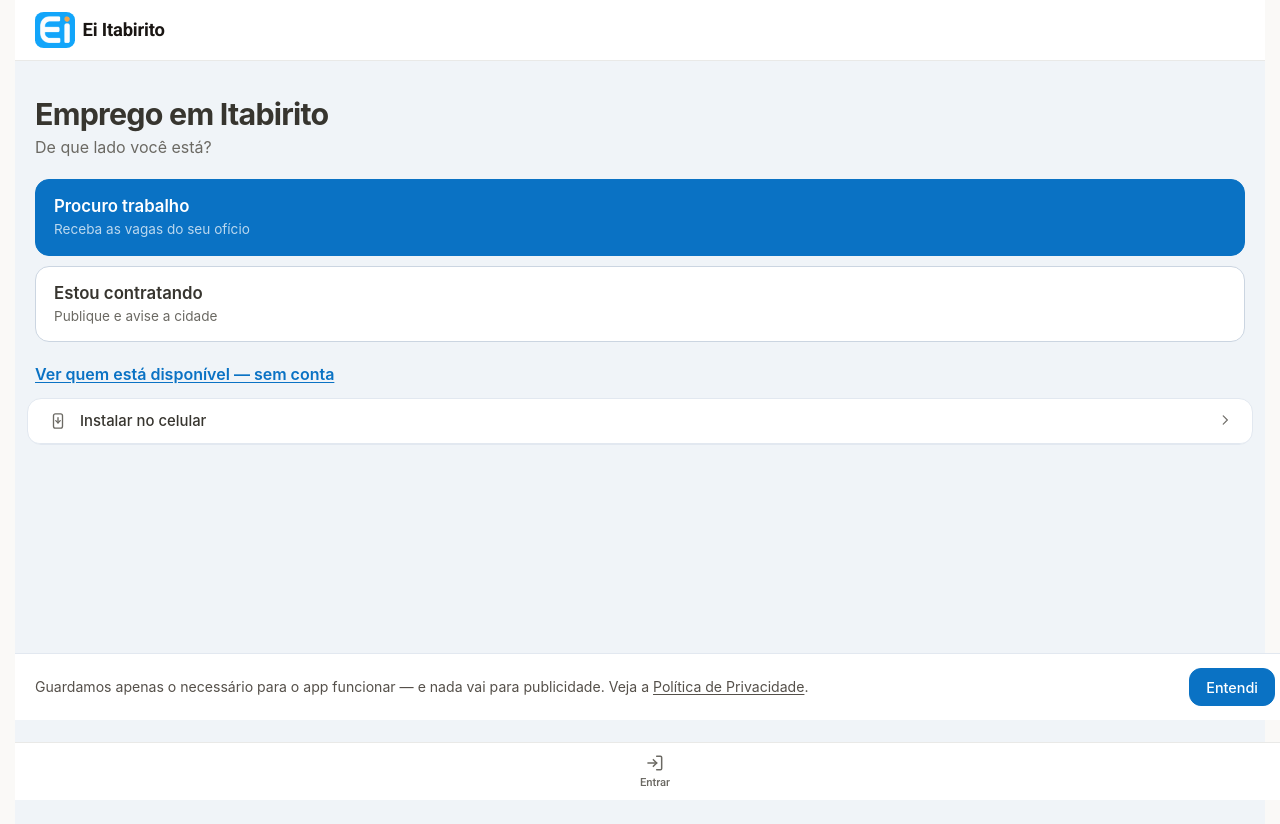
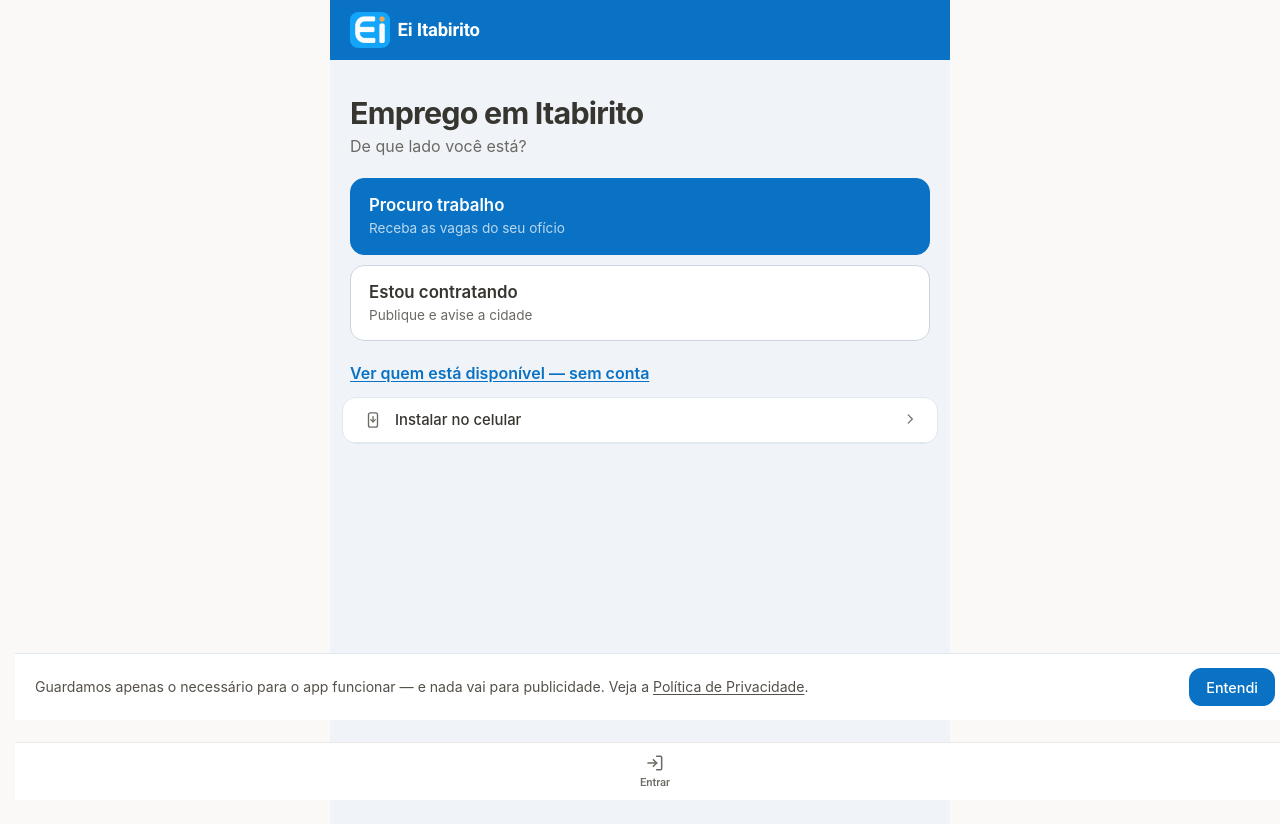
Before and after one commit to lobraganca/Nuvem-Lorena, a React (Vite) app in the folder apps/profissionais/: page / in a window 1280 px wide. Shown: the top 824 px of the page. Built offline with nearby package versions, Linux system fonts and the light colour scheme; no server answers.

Commit message:
Um topo so, coluna com largura maxima e voltar em toda tela

```diff
--- a/apps/profissionais/src/components/ei/Pagina.tsx
+++ b/apps/profissionais/src/components/ei/Pagina.tsx
@@ -1,5 +1,5 @@
 import type { ReactNode } from "react";
-import { Link } from "react-router-dom";
+import { Link, useNavigate } from "react-router-dom";
 
 /**
  * A barra de topo da tela.
@@ -43,9 +43,24 @@ import { Link } from "react-router-dom";
  * título (era assim na tela da vaga, gastando uma fileira inteira para
  * uma seta) e passa a morar dentro da barra, onde o polegar já procura.
  *
- * A seta só aparece nas telas de detalhe. As quatro abas da barra de
- * baixo são irmãs — não há de onde voltar, e uma seta ali mentiria sobre
- * a hierarquia, que foi o mesmo defeito da migalha antiga.
+ * ── TERCEIRA VOLTA: A SETA EM TODA TELA ────────────────────────────────
+ *
+ * A regra acima era "seta só nas telas de detalhe", porque as quatro abas
+ * da barra de baixo são irmãs e não têm de onde voltar. Bonito no papel; a
+ * dona usou o app e pediu o contrário: "colocar voltar a tela anterior em
+ * todas as páginas."
+ *
+ * Ela tem razão, e o erro do raciocínio anterior foi confundir HIERARQUIA
+ * com HISTÓRICO. A seta não promete que esta tela está dentro de outra —
+ * promete desfazer o último toque. E o último toque existe em qualquer
+ * tela: quem chegou nas Vagas vindo do Perfil quer voltar ao Perfil.
+ *
+ * Então: quem passa `voltar` continua indo para aquele endereço fixo (é o
+ * certo para tela de detalhe, que pode ter sido aberta por um link de
+ * fora, sem histórico nenhum). Quem não passa ganha a seta que desfaz o
+ * último passo do navegador — e ela some sozinha quando não há passo
+ * nenhum para desfazer, que é o caso de quem abriu o app direto naquele
+ * endereço. Seta que não leva a lugar nenhum é pior que seta nenhuma.
  */
 export function Pagina({
   titulo,
@@ -69,9 +84,29 @@ export function Pagina({
   acao?: ReactNode;
   children?: ReactNode;
 }) {
+  const navegar = useNavigate();
+  /* `history.length > 1` responde "há um passo para desfazer?". Numa aba
+     aberta direto no endereço da tela, ele é 1 e a seta não aparece. */
+  const temHistorico = typeof window !== "undefined" && window.history.length > 1;
+  const seta = (
+    <svg viewBox="0 0 24 24" fill="none" stroke="currentColor" strokeWidth="2" strokeLinecap="round" strokeLinejoin="round" aria-hidden="true">
+      <path d="M15 5l-7 7 7 7" />
+    </svg>
+  );
+
   return (
     <>
       <div className="ei-barra">
+        {!voltar && temHistorico && (
+          <button
+            type="button"
+            className="ei-barra-voltar"
+            aria-label="Voltar"
+            onClick={() => navegar(-1)}
+          >
+            {seta}
+          </button>
+        )}
         {voltar && (
           <Link to={voltar} className="ei-barra-voltar" aria-label="Voltar">
             <svg viewBox="0 0 24 24" fill="none" stroke="currentColor" strokeWidth="2" strokeLinecap="round" strokeLinejoin="round" aria-hidden="true">
--- a/apps/profissionais/src/estilo-ei.css
+++ b/apps/profissionais/src/estilo-ei.css
@@ -2047,3 +2047,74 @@
   color: var(--ei-acao);
   font-weight: 700;
 }
+
+/* ═══════════════════════════════════════════════════════════════════════
+   O TOPO, E A LARGURA DAS SEÇÕES — 01/09
+   ═══════════════════════════════════════════════════════════════════════
+
+   Relato da dona, olhando o app no celular: "achei que o app está
+   quebrado, coloca largura nas seções. o topo está bem confuso."
+
+   ── O TOPO ────────────────────────────────────────────────────────────
+   Eram TRÊS faixas empilhadas antes de qualquer conteúdo: a branca com a
+   marca, a azul com o título da tela, e às vezes ainda uma linha de apoio
+   embaixo. Três começos de página, um em cima do outro — e o olho não
+   sabe qual deles é o cabeçalho.
+
+   Agora a faixa da marca é do mesmo azul da barra: as duas leem como UM
+   bloco de topo, marca em cima, título embaixo. E o quadrado azul de trás
+   da marca sai (a arte é branca com a bolinha laranja, e sobre azul ela
+   se lê sozinha) — dois azuis parecidos encostados era exatamente a
+   emenda que já tinha aparecido no cabeçalho antes.
+
+   ── A LARGURA ─────────────────────────────────────────────────────────
+   No celular o conteúdo ia de ponta a ponta, encostado nas duas bordas; e
+   no computador ele esticava pela tela inteira, com linhas de texto de 30
+   centímetros. Os dois casos parecem defeito. Uma coluna com largura
+   máxima resolve os dois: no celular ela é a tela inteira menos a
+   margem; no computador ela para de crescer e fica centralizada. */
+.ei .ei-tela {
+  max-width: 620px;
+  margin: 0 auto;
+}
+
+/* A faixa da marca, no mesmo azul da barra de título. */
+.cabecalho-ei {
+  background: var(--ei-acao, #0a72c4);
+  border-bottom: 0;
+  padding-top: calc(12px + env(safe-area-inset-top));
+  max-width: 620px;
+  margin: 0 auto;
+}
+.cabecalho-ei .logo-marca {
+  background: transparent;
+  padding: 0;
+}
+.cabecalho-ei .logo-brand {
+  color: #ffffff;
+}
+
+/* Com a marca reservando o recorte do aparelho, a barra de título não
+   precisa reservar de novo — reservavam as duas, e sobrava um vão azul
+   vazio entre a marca e o título. */
+.ei .ei-barra {
+  padding-top: 10px;
+}
+
+/* A seta de voltar agora é um `button` (ela desfaz o último passo, e não
+   leva a um endereço fixo) — e botão herda o desenho de botão do tema
+   antigo: fundo branco, borda, cápsula. Na barra azul isso virou um disco
+   branco enorme ao lado do título. Ela não é um botão de ação: é um
+   controle de barra, e tem que ser só o desenho da seta. */
+.ei .ei-barra-voltar {
+  background: transparent;
+  border: 0;
+  box-shadow: none;
+  padding: 0;
+  min-height: 0;
+  color: var(--ei-sobre-acento, #ffffff);
+  cursor: pointer;
+}
+.ei .ei-barra-voltar:hover {
+  background: rgba(255, 255, 255, 0.16);
+}
```
